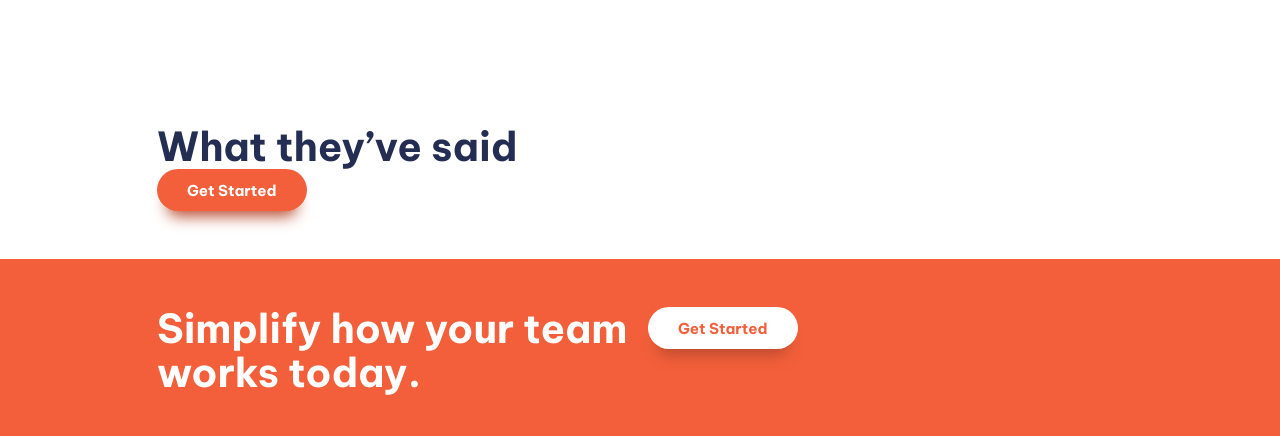
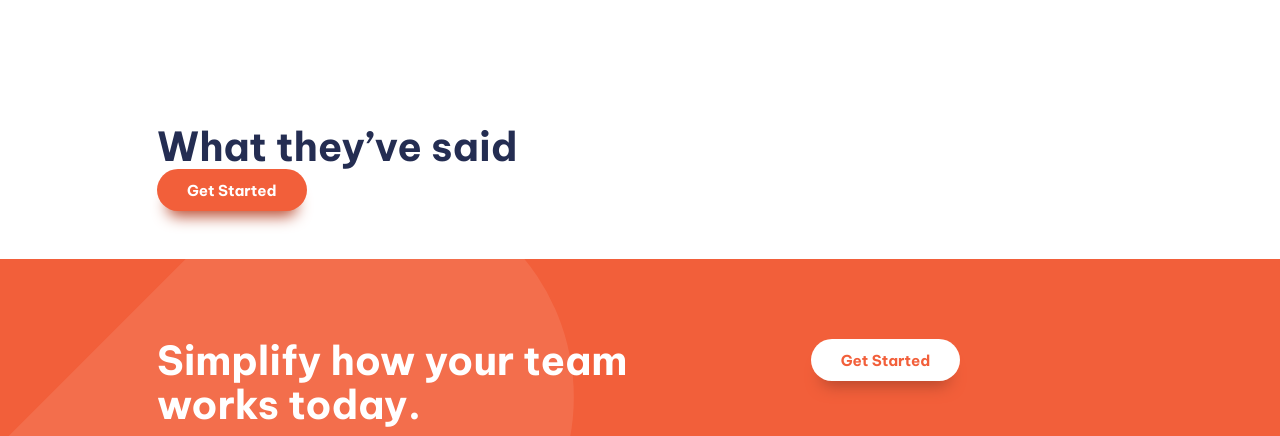
Before and after one commit to astragenius/FEM-Manage-Page-Challenge, a website built with Vite: page index.html in a window 1280 px wide. Shown: the part 1217-1653 px from the top of the page. Built offline with nearby package versions, Linux system fonts and the light colour scheme.

Commit message:
styling - syling CTA section

```diff
--- a/index.html
+++ b/index.html
@@ -89,14 +89,14 @@
             <button class="button">Get Started</button>
           </div>
         </section>
-        <section class="[ cta ] bg-accent-400 text-neutral-100 padding-block-700">
+        <section class="[ cta ] bg-accent-400 text-neutral-100 padding-block-900">
           <div class="container">
             <div class="even-columns">
               <div>
                 <p class="fs-secondary-heading fw-bold">Simplify how your team works today.</p>
               </div>
               <div>
-                <button class="button" data-type="inverted">Get Started</button>
+                <button class="button push-right" data-type="inverted">Get Started</button>
               </div>
             </div>
           </div>
--- a/style.css
+++ b/style.css
@@ -226,6 +226,7 @@ P[data-width="wide"] {
 }
 
 .button {
+  display: flex;
   border: none;
   cursor: pointer;
   text-decoration: none;
@@ -238,6 +239,9 @@ P[data-width="wide"] {
   font-size: var(-fs-button);
 
   box-shadow: 0px 15px 15px -10px var(--clr-accent-500);
+}
+.push-right {
+  margin-inline: auto;
 }
 .button[data-type="inverted"] {
   background-color: var(--clr-neutral-100);
@@ -364,3 +368,31 @@ P[data-width="wide"] {
     display: none;
   }
 }
+
+
+/* CTA */
+.cta {
+  position: relative;
+  isolation: isolate;
+  text-align: center;
+}
+.cta::before {
+  content: '';
+  position: absolute;
+  z-index: -1;
+  inset: 0;
+  background-image: url('/images/bg-tablet-pattern.svg'), url('/images/bg-tablet-pattern.svg');
+  background-position: -15rem -5rem, 80rem -40rem;
+  opacity: 0.1;
+  background-repeat: no-repeat;
+}
+
+@media (min-width: 50em) {
+
+  .cta {
+    text-align: left;
+  }
+  .push-right {
+    margin-left: auto;
+  }
+}
```
